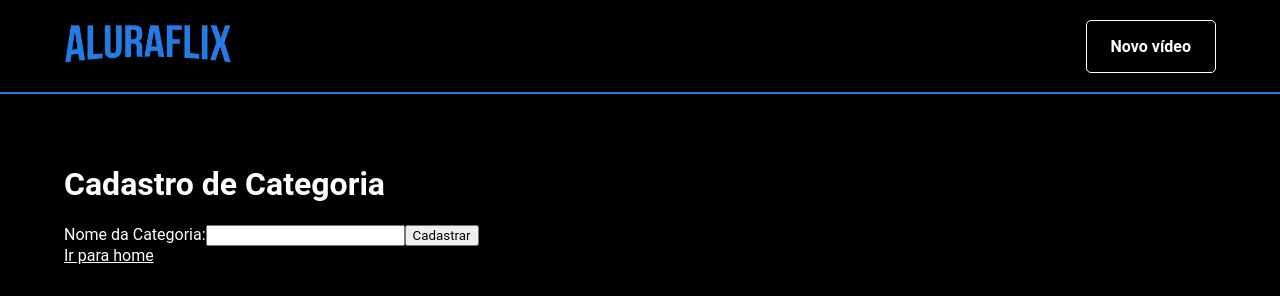
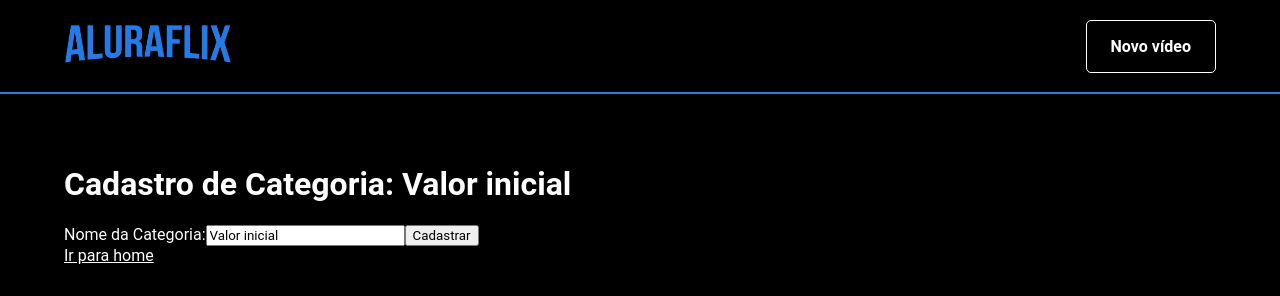
Before and after one commit to thaiisloopes/educaflix, a React (Create React App) app: page /cadastro/categoria in a window 1280 px wide. Shown: the top 296 px of the page. Built offline with nearby package versions, Linux system fonts and the light colour scheme.

Commit message:
adds input values to register category using state

```diff
--- a/src/pages/cadastro/Categoria/index.js
+++ b/src/pages/cadastro/Categoria/index.js
@@ -1,17 +1,25 @@
-import React from 'react';
+import React, { useState } from 'react';
 import PageDefault from '../../../components/PageDefault';
 import { Link } from 'react-router-dom';
 
 
 function CadastroCategoria() {
+	const [nomeDaCategoria, setNomeDaCategoria] = useState('Valor inicial');
+
 	return (
 		<PageDefault>
-			<h1>Cadastro de Categoria</h1>
+			<h1>Cadastro de Categoria: {nomeDaCategoria} </h1>
 
 			<form>
 				<label>
 					Nome da Categoria:
-					<input type="text"/>
+					<input
+						type="text"
+						value={nomeDaCategoria}
+						onChange={function funcaoHandler(infosDoEvento) {
+							setNomeDaCategoria(infosDoEvento.target.value)
+						}}
+					/>
 				</label>
 
 				<button>
```
